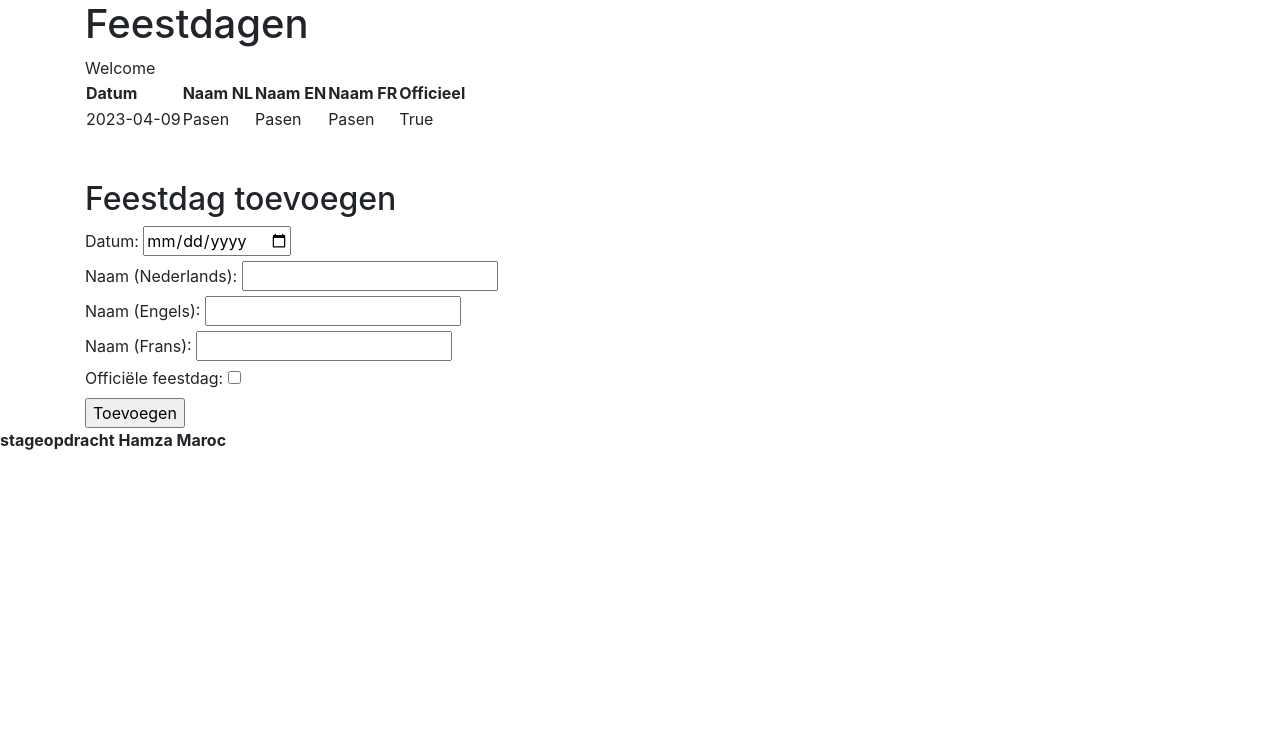
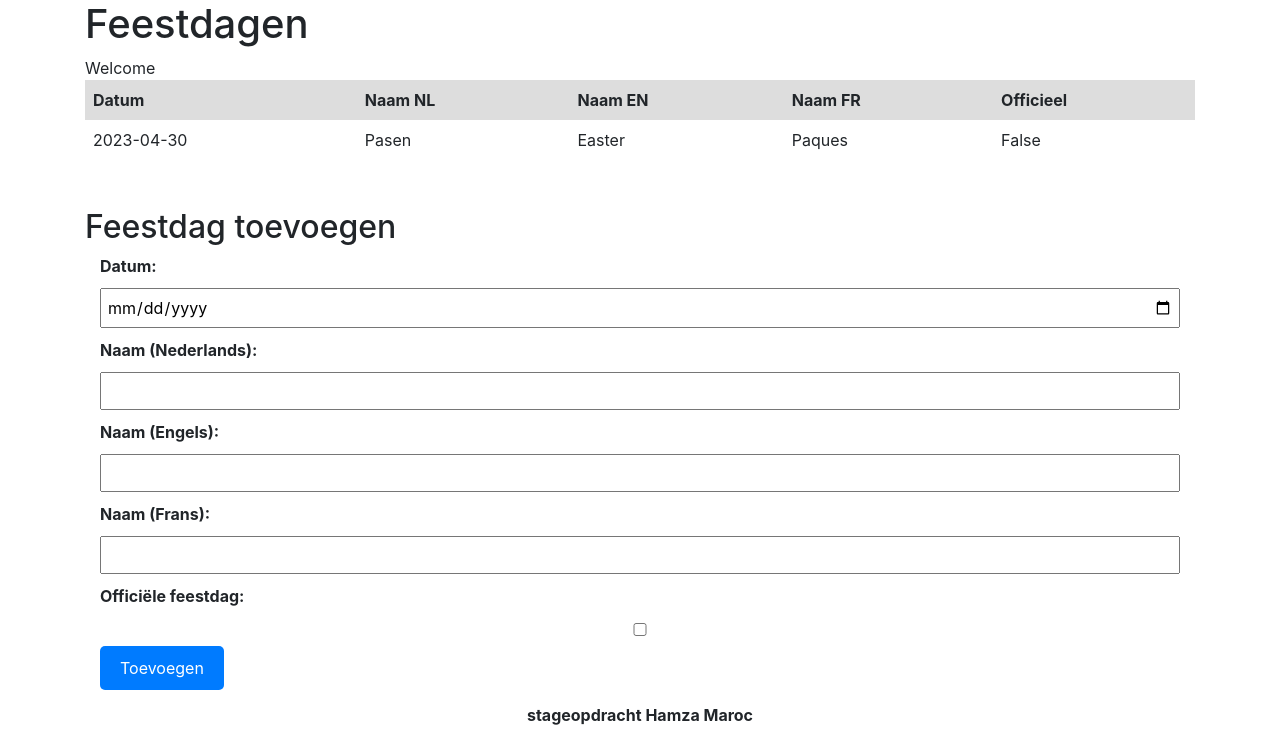
Before and after one commit to Maroc7/stageopdracht, a Flask app: page /feestdag in a window 1280 px wide. Shown: the part 96-836 px from the top of the page. Before the commit the page ends 546 px from the top, so only its background shows below. Run offline with Flask 3, Linux system fonts and the light colour scheme; parts of the project's set-up code (start-up, migrations or seed data) failed here and were passed over; some libraries are stand-ins or nearby versions.

Commit message:
layout forms, kolom toegevoegd, aanvragen anuleren knop

```diff
--- a/feestdag.csv
+++ b/feestdag.csv
@@ -1,2 +1,2 @@
-Datum,Naam NL,Naam EN,Naam FR,Officiële feestdag
-2023-04-09,Pasen,Pasen,Pasen,True
+Datum,Naam NL,Naam EN,Naam FR,Officiële feestdag,ingediend_door
+2023-04-30,Pasen,Easter,Paques,False,beheerder
--- a/feestdag_aanvraag.csv
+++ b/feestdag_aanvraag.csv
@@ -1 +1 @@
-Datum,Naam NL,Naam EN,Naam FR,Officiële feestdag,bevestigd
+Datum,Naam NL,Naam EN,Naam FR,Officiële feestdag,bevestigd,ingediend_door
--- a/website/templates/feestdag.html
+++ b/website/templates/feestdag.html
@@ -1,5 +1,44 @@
 {%extends "base.html"%} {%block title%}Login{%endblock%}
 {%block content%}
+<style>
+  table {
+    border-collapse: collapse;
+    width: 100%;
+  }
+
+  th, td {
+    text-align: left;
+    padding: 8px;
+  }
+
+  th {
+    background-color: #dddddd;
+  }
+  form {
+    width: 100%;
+  }
+
+  label {
+    display: block;
+    margin-bottom: 10px;
+    font-weight: bold;
+  }
+  input[type="text"], input[type="date"], input[type="checkbox"] {
+    width: 100%;
+    padding: 5px;
+    margin-bottom: 10px;
+  }
+  input[type="submit"] {
+    background-color: #007bff;
+    color: #fff;
+    border: none;
+    padding: 10px 20px;
+    border-radius: 5px;
+    cursor: pointer;
+  }
+
+</style>
+
 
 <h1>Feestdagen</h1>
 <table>
@@ -7,7 +46,7 @@
     <tr>
       <th>Datum</th>
       <th>Naam NL</th>
-      <th>Naam EN</th>
+      <div><th>Naam EN</th>
       <th>Naam FR</th>
       <th>Officieel</th>
 
@@ -33,7 +72,8 @@
 
 <br></br>
 <h2>Feestdag toevoegen</h2>
-<form method="POST" action="/toevoegen">
+<div class="container-fluid">
+  <form method="POST" action="/toevoegen">
     <label for="datum">Datum:</label>
     <input type="date" id="datum" name="datum" required><br>
 
@@ -51,5 +91,7 @@
 
     <input type="submit" value="Toevoegen">
   </form>
+</div>
+
 
 {%endblock%}
--- a/website/templates/includes/footer.html
+++ b/website/templates/includes/footer.html
@@ -1 +1,10 @@
+<style>
+    b {
+        display: flex;
+        justify-content: center;
+        align-items: center;
+        height:50px
+      }
+
+</style>
 <b>stageopdracht Hamza Maroc</b>
--- a/website/views.py
+++ b/website/views.py
@@ -10,13 +10,6 @@ from .database import db
 views = Blueprint('views', __name__)
 
 
-def get_row_by_date(csv_filename, date):
-    with open(csv_filename, 'r', newline='', encoding='utf-8') as csvfile:
-        reader = csv.DictReader(csvfile)
-        for row in reader:
-            if row['Datum'] == date:
-                return row
-        return None
 
 @views.route('/')
 def index():
@@ -37,6 +30,7 @@ def feestdag():
 
 @views.route('/toevoegen', methods=['GET','POST'])
 def toevoegen():
+    ingediend_door = current_user.name
     # haal de gegevens uit het formulier
     datum = request.form['datum']
     naam_nl = request.form['naam_nl']
@@ -50,9 +44,9 @@ def toevoegen():
         is_officieel = False
     # sla de gegevens op in de CSV
     with open('feestdag_aanvraag.csv', 'a', newline='', encoding="utf-8")as csvfile:
-        fieldnames = ['datum', 'naam_nl', 'naam_en', 'naam_fr', 'is_officieel','bevestigd']
+        fieldnames = ['datum', 'naam_nl', 'naam_en', 'naam_fr', 'is_officieel','bevestigd',"ingediend_door"]
         writer = csv.DictWriter(csvfile, fieldnames=fieldnames)
-        writer.writerow({'datum': datum, 'naam_nl': naam_nl, 'naam_en': naam_en, 'naam_fr': naam_fr, 'is_officieel': is_officieel, 'bevestigd' : bevestigd})
+        writer.writerow({'datum': datum, 'naam_nl': naam_nl, 'naam_en': naam_en, 'naam_fr': naam_fr, 'is_officieel': is_officieel, 'bevestigd' : bevestigd,"ingediend_door" : ingediend_door})
         flash("Aanvraag feestdag is verstuurd!")
     return redirect(url_for('views.feestdag'))
 
@@ -66,7 +60,7 @@ def add_profile():
         db.session.add(profile)
         db.session.commit()
         flash('Profile added successfully.', 'success')
-        return redirect(url_for('views.add_profile'))
+        return redirect(url_for('auth.login'))
     return render_template('add_profile.html', form=form)
 
 @views.route("/show_profiles")
@@ -126,32 +120,42 @@ def bevestig_feestdag(datum):
        # controleer of de gebruiker een beheerder is
     if not current_user.is_authenticated or current_user.role != 'beheerder':
         return redirect(url_for('auth.login'))
+     # bepaal welke knop is ingedrukt
+    if request.form['action'] == 'bevestigen':
+        # bevestig de feestdag
+        # haal de gegevens van de bevestigde feestdag op
+        with open('feestdag_aanvraag.csv', 'r', newline='', encoding='utf-8') as csvfile:
+            reader = csv.DictReader(csvfile)
+            feestdagen = [row for row in reader]
+            feestdag = next((row for row in feestdagen if row['Datum'] == datum), None)
+        # voeg de feestdag toe aan het andere CSV-bestand
+        with open('feestdag.csv', 'a', newline='', encoding='utf-8') as csvfile:
+            fieldnames = ['Datum', 'Naam NL', 'Naam EN', 'Naam FR', 'Officiële feestdag',"ingediend_door"]
+            writer = csv.DictWriter(csvfile, fieldnames=fieldnames)
+            for row in feestdagen:
+                if row['Datum'] == datum:
+                    row.pop('bevestigd', None)
+                    writer.writerow(row)
+                    verwijder_feestdag_aanvraag(datum)
+        flash("Feestdag is bevestigd")
+        return render_template("feestdag.html")
 
-    # haal de gegevens van de bevestigde feestdag op
-    with open('feestdag_aanvraag.csv', 'r', newline='', encoding='utf-8') as csvfile:
-        reader = csv.DictReader(csvfile)
-        feestdagen = [row for row in reader]
-        feestdag = next((row for row in feestdagen if row['Datum'] == datum), None)
-
-    # voeg de feestdag toe aan het andere CSV-bestand
-    with open('feestdag.csv', 'a', newline='', encoding='utf-8') as csvfile:
-        fieldnames = ['Datum', 'Naam NL', 'Naam EN', 'Naam FR', 'Officiële feestdag']
-        writer = csv.DictWriter(csvfile, fieldnames=fieldnames)
-        for row in feestdagen:
-            if row['Datum'] == datum:
-                row.pop('bevestigd', None)
-                writer.writerow(row)
-                verwijder_feestdag_aanvraag(datum)
-    flash("Feestdag is bevestigd")
-    return render_template("feestdag.html")
+    elif request.form['action'] == 'weigeren':
+        verwijder_feestdag(datum)
+        flash("Feestdag is geweigerd")
+        return redirect(url_for("views.bevestigen"))
 
 
+
+
+
+#functie om feestdagen te verwijderen
 def verwijder_feestdag_aanvraag(datum):
     with open('feestdag_aanvraag.csv', 'r', newline='', encoding='utf-8') as csvfile:
         reader = csv.DictReader(csvfile)
         feestdagen = [row for row in reader if row['Datum'] != datum]
     with open('feestdag_aanvraag.csv', 'w', newline='', encoding='utf-8') as csvfile:
-        fieldnames = ['Datum', 'Naam NL', 'Naam EN', 'Naam FR', 'Officiële feestdag', 'bevestigd']
+        fieldnames = ['Datum', 'Naam NL', 'Naam EN', 'Naam FR', 'Officiële feestdag', 'bevestigd',"ingediend_door"]
         writer = csv.DictWriter(csvfile, fieldnames=fieldnames)
         writer.writeheader()
         for row in feestdagen:
@@ -166,7 +170,6 @@ def verwijder_feestdag_aanvraag(datum):
 
         # als de feestdag niet gevonden is, toon dan een foutmelding
         if not feestdag:
-            flash('Feestdag niet gevonden.', 'error')
             return redirect(url_for('views.index'))
 
     # vul een formulier met de huidige waarden van de feestdag
@@ -195,7 +198,6 @@ def verwijder_feestdag_aanvraag(datum):
 
 
 
-
 @views.route('/feestdag/<datum>', methods=['GET', 'POST'])
 def bewerk_feestdag(datum):
     with open('feestdag.csv', 'r', newline='', encoding='utf-8') as csvfile:
@@ -216,7 +218,7 @@ def bewerk_feestdag(datum):
         feestdag['Officiële feestdag'] = form.is_officieel.data
 
         with open('feestdag.csv', 'w', newline='', encoding='utf-8') as csvfile:
-            fieldnames = ['Datum', 'Naam NL', 'Naam EN', 'Naam FR', 'Officiële feestdag']
+            fieldnames = ['Datum', 'Naam NL', 'Naam EN', 'Naam FR', 'Officiële feestdag',"ingediend_door"]
             writer = csv.DictWriter(csvfile, fieldnames=fieldnames)
             writer.writeheader()
             writer.writerows(feestdagen)
@@ -238,24 +240,24 @@ def verwijder_feestdag(datum):
     if not current_user.is_authenticated or current_user.role != 'beheerder':
         return redirect(url_for('auth.login'))
 
-    # verwijder de feestdag uit het CSV-bestand
+    # verwijder de feestdag uit de csv bestand
     with open('feestdag.csv', 'r', newline='', encoding='utf-8') as csvfile:
         reader = csv.DictReader(csvfile)
         feestdagen = [row for row in reader]
     with open('feestdag.csv', 'w', newline='', encoding='utf-8') as csvfile:
-        fieldnames = ['Datum', 'Naam NL', 'Naam EN', 'Naam FR', 'Officiële feestdag']
+        fieldnames = ['Datum', 'Naam NL', 'Naam EN', 'Naam FR', 'Officiële feestdag',"ingediend_door"]
         writer = csv.DictWriter(csvfile, fieldnames=fieldnames)
         writer.writeheader()
         for row in feestdagen:
             if row['Datum'] != datum:
                 writer.writerow(row)
 
-    # verwijder de feestdag uit het aanvraag CSV-bestand als deze daar ook staat
+    # verwijder de feestdag uit het aanvraag_feestdag bestand als deze daar ook staat
     with open('feestdag_aanvraag.csv', 'r', newline='', encoding='utf-8') as csvfile:
         reader = csv.DictReader(csvfile)
         feestdagen = [row for row in reader]
     with open('feestdag_aanvraag.csv', 'w', newline='', encoding='utf-8') as csvfile:
-        fieldnames = ['Datum', 'Naam NL', 'Naam EN', 'Naam FR', 'Officiële feestdag', 'bevestigd']
+        fieldnames = ['Datum', 'Naam NL', 'Naam EN', 'Naam FR', 'Officiële feestdag', 'bevestigd',"ingediend_door"]
         writer = csv.DictWriter(csvfile, fieldnames=fieldnames)
         writer.writeheader()
         for row in feestdagen:
```
Also changed, not shown: website/templates/add_profile.html (+21 -1 lines), website/templates/beheerder_editcsv.html (+18 -1 lines), website/templates/bevestigen.html (+41 -6 lines), website/templates/bewerk_feestdag.html (+17 -1 lines), website/templates/login.html (+27 -0 lines), website/templates/show_profiles.html (+16 -0 lines).
